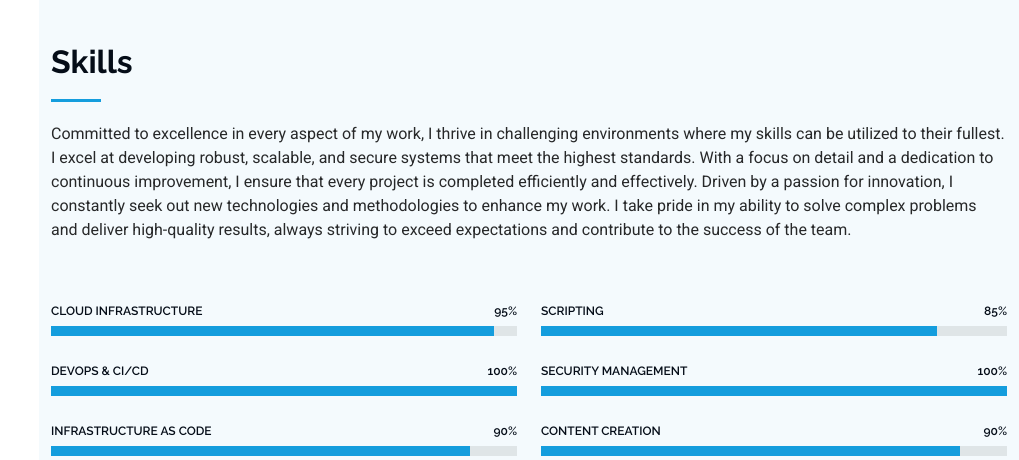
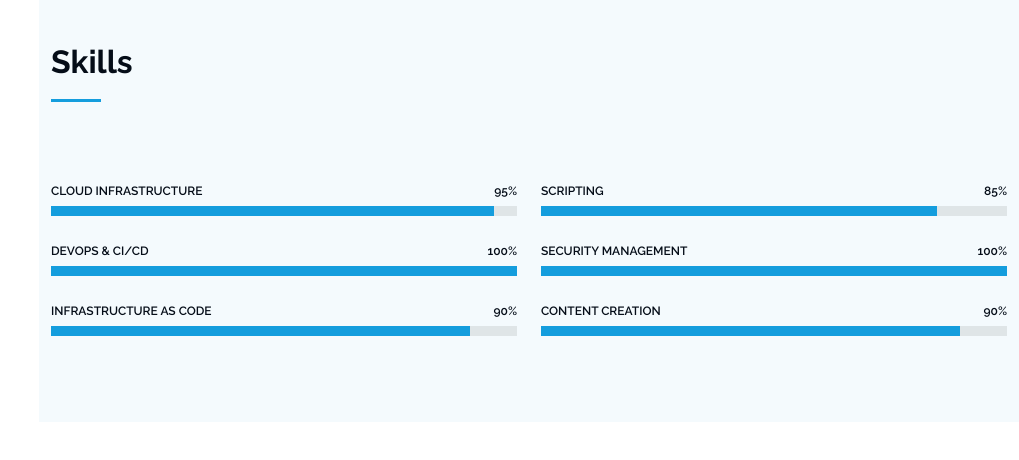
Before and after one commit to Blontum/resume, a plain HTML site: page index.html in a window 1280 px wide. Shown: the part 1860-2320 px from the top of the page, without its empty margins (261-1280 px from the left). Drawn offline with Linux system fonts and the light colour scheme.

Commit message:
today update

```diff
--- a/index.html
+++ b/index.html
@@ -134,7 +134,7 @@
   <!-- Section Title -->
   <div class="container section-title" data-aos="fade-up">
     <h2>Skills</h2>
-    <p>Committed to excellence in every aspect of my work, I thrive in challenging environments where my skills can be utilized to their fullest. I excel at developing robust, scalable, and secure systems that meet the highest standards. With a focus on detail and a dedication to continuous improvement, I ensure that every project is completed efficiently and effectively. Driven by a passion for innovation, I constantly seek out new technologies and methodologies to enhance my work. I take pride in my ability to solve complex problems and deliver high-quality results, always striving to exceed expectations and contribute to the success of the team.</p>
+    <p></p>
   </div><!-- End Section Title -->
   <div class="container" data-aos="fade-up" data-aos-delay="100">
     <div class="row skills-content skills-animation">
```
